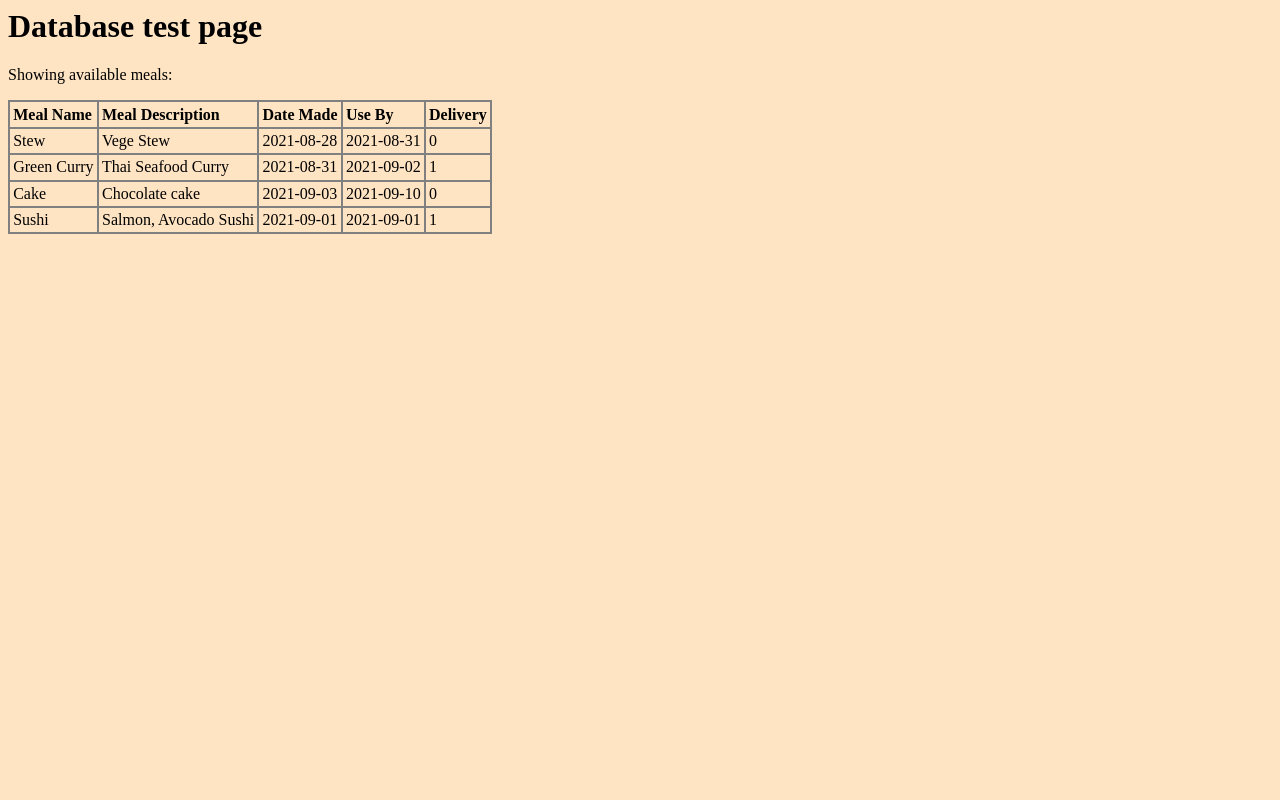
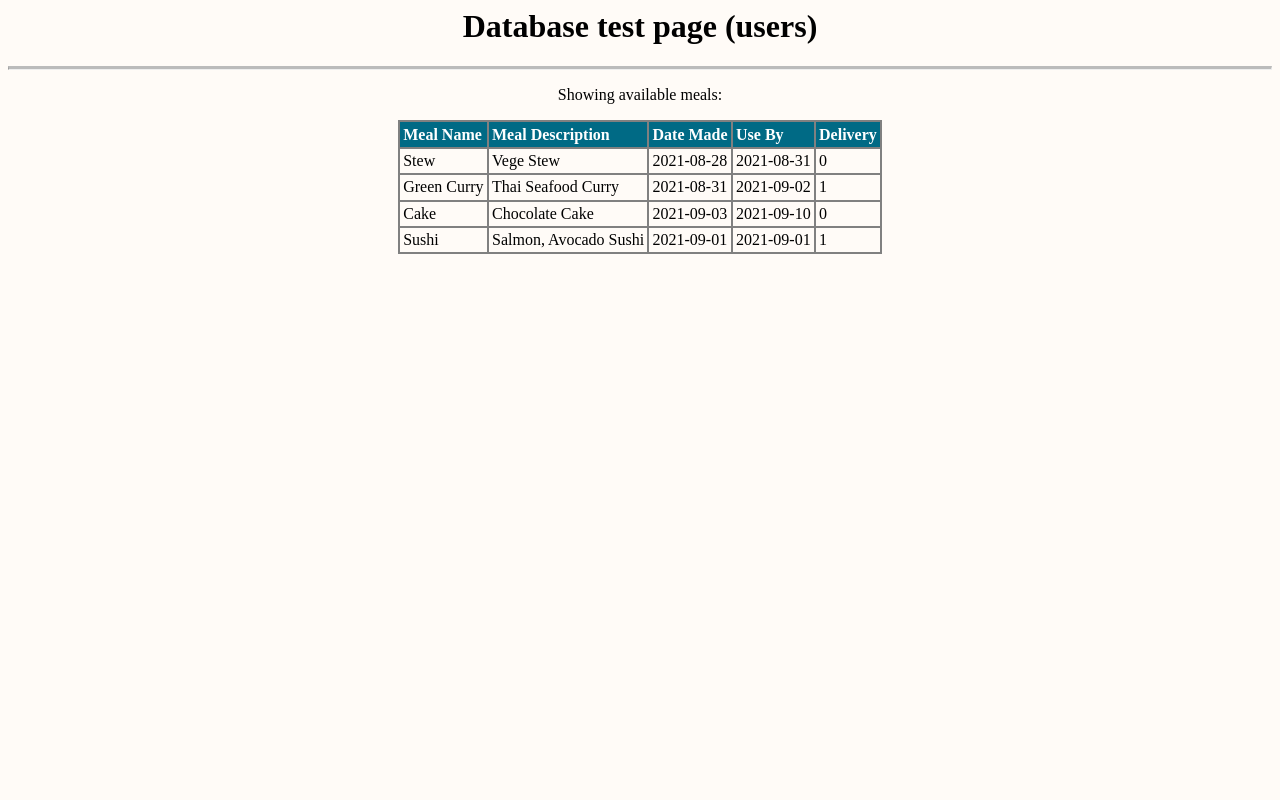
Before and after one commit to Khrys-Samsonova/cosc349-A1, a PHP site: page / in a window 1280 px wide. Run offline with PHP 8.4, Linux system fonts and the light colour scheme; data comes from the database, SQL or seed files in the repository.

Commit message:
style changes to user site + comments

```diff
--- a/www/index.php
+++ b/www/index.php
@@ -6,12 +6,14 @@
 </head>
 
 <body>
-<h1>Database test page</h1>
+<h1 style="text-align:center">Database test page (users)</h1>
 
-<p>Showing available meals:</p>
+<hr class="solid">
+
+<p style="text-align:center">Showing available meals:</p>
 
 
-<table border="1">
+<table class="center" border="1">
 <tr><th>Meal Name</th><th>Meal Description</th><th>Date Made</th><th>Use By</th><th>Delivery</th></tr>
 
 <?php
--- a/www/style.css
+++ b/www/style.css
@@ -1,12 +1,18 @@
 body{
-    background-color: bisque;
+    background-color: #fffbf7;
+    font-family: "Times New Roman", Times, serif;
 }
 
 main{
-    background-color: bisque;
+    background-color: #fffbf7;
 }
 
-th { text-align: left;
+th {
+    padding-top: 12px;
+    padding-bottom: 12px;
+    text-align: left;
+    background-color: #006a85;
+    color: white;
 }
 
 table, th, td {
@@ -17,3 +23,16 @@ table, th, td {
 th, td {
   padding: 0.2em;
 }
+
+.center {
+    margin-left: auto;
+    margin-right: auto;
+}
+
+tr:hover { background-color: #9fb9c0;
+}
+
+/* Solid border */
+hr.solid {
+    border-top: 3px solid #bbb;
+  }
```
Also changed, not shown: setup-database.sql (+22 -1 lines), 1 other file.
